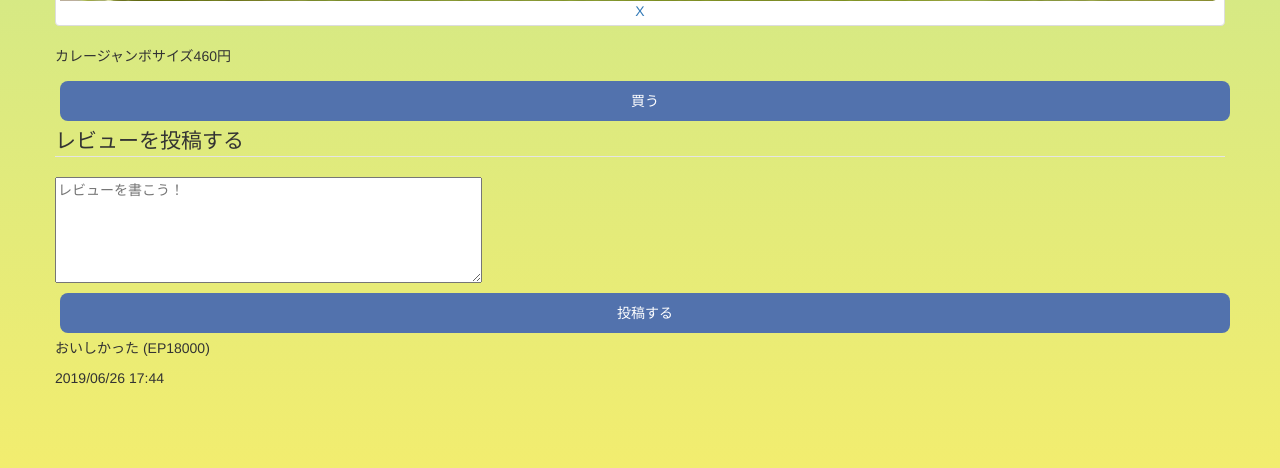
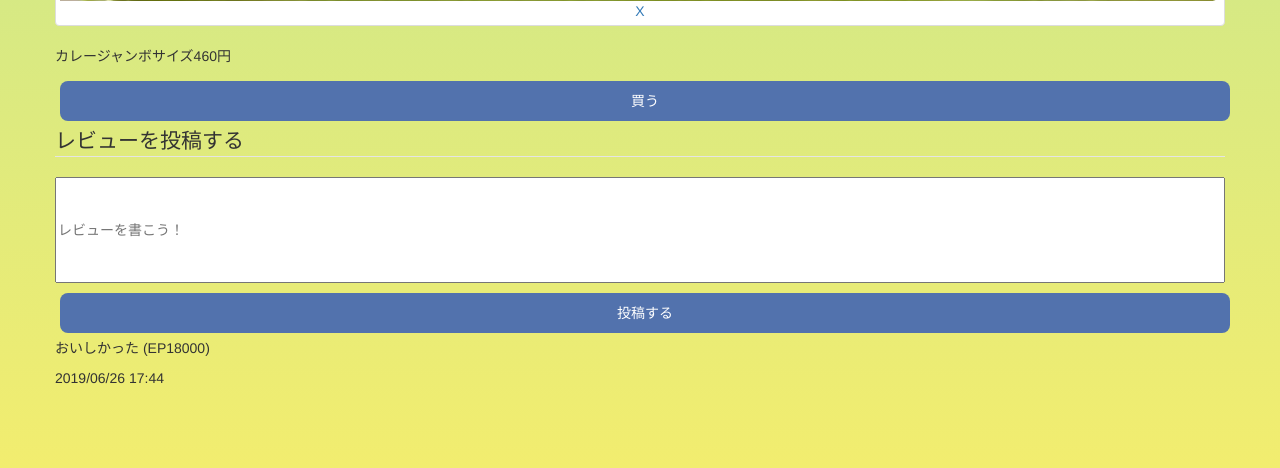
Before and after one commit to FunabikiKeisuke/Hack-U, a PHP site: page /kare.php in a window 1280 px wide. Shown: the part 1653-2121 px from the top of the page. Run offline with PHP 8.4, Linux system fonts and the light colour scheme; some libraries are stand-ins or nearby versions.

Commit message:
Update style.css

```diff
--- a/css/style.css
+++ b/css/style.css
@@ -137,3 +137,11 @@ textarea {
 	outline: none;
 	width: 100%;
 }
+textarea {
+	overflow: auto;
+	overflow: hidden;
+	resize: none;
+	outline: none;
+	align-content: center;
+	width: 100%;
+}
```
